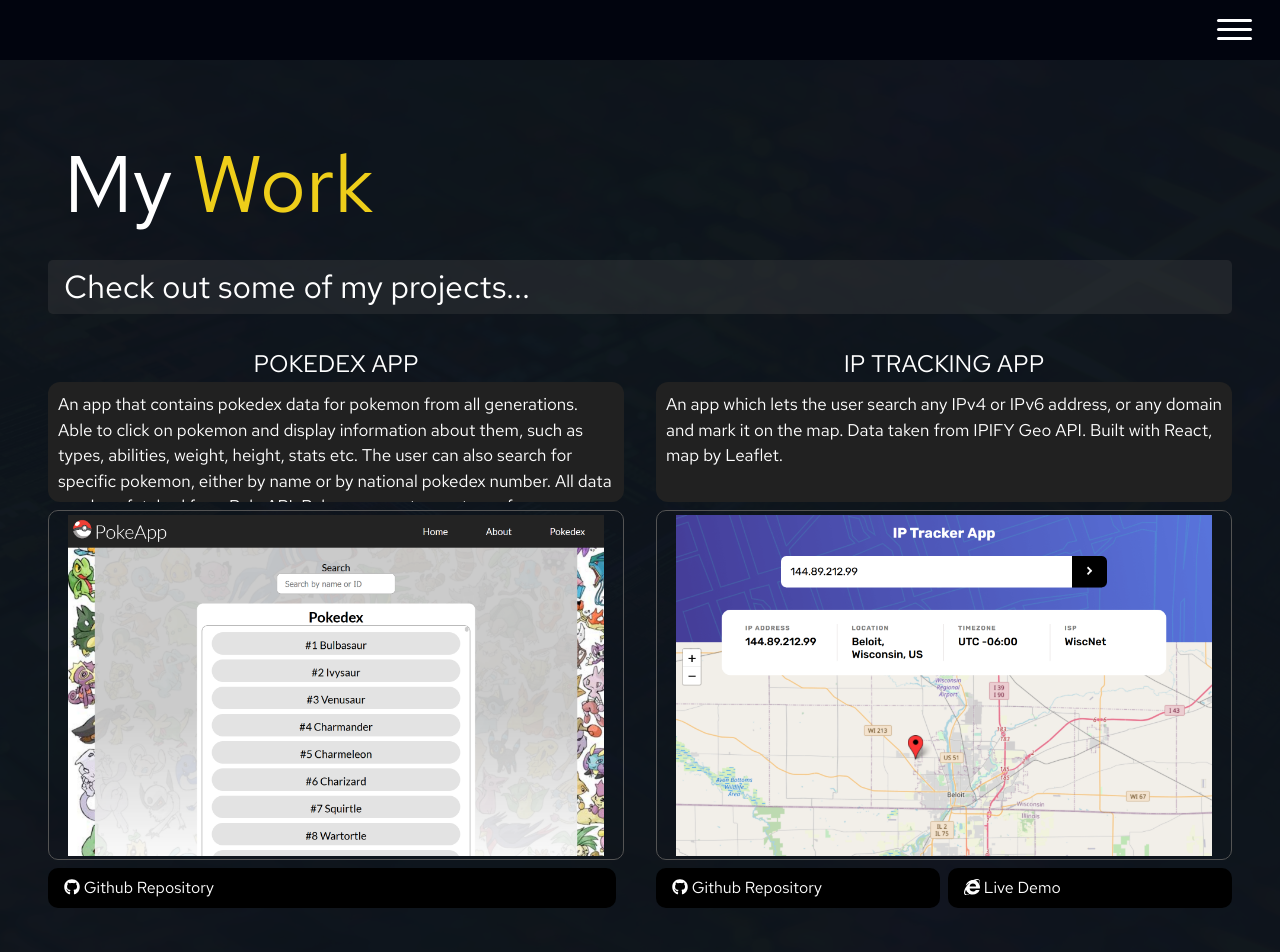
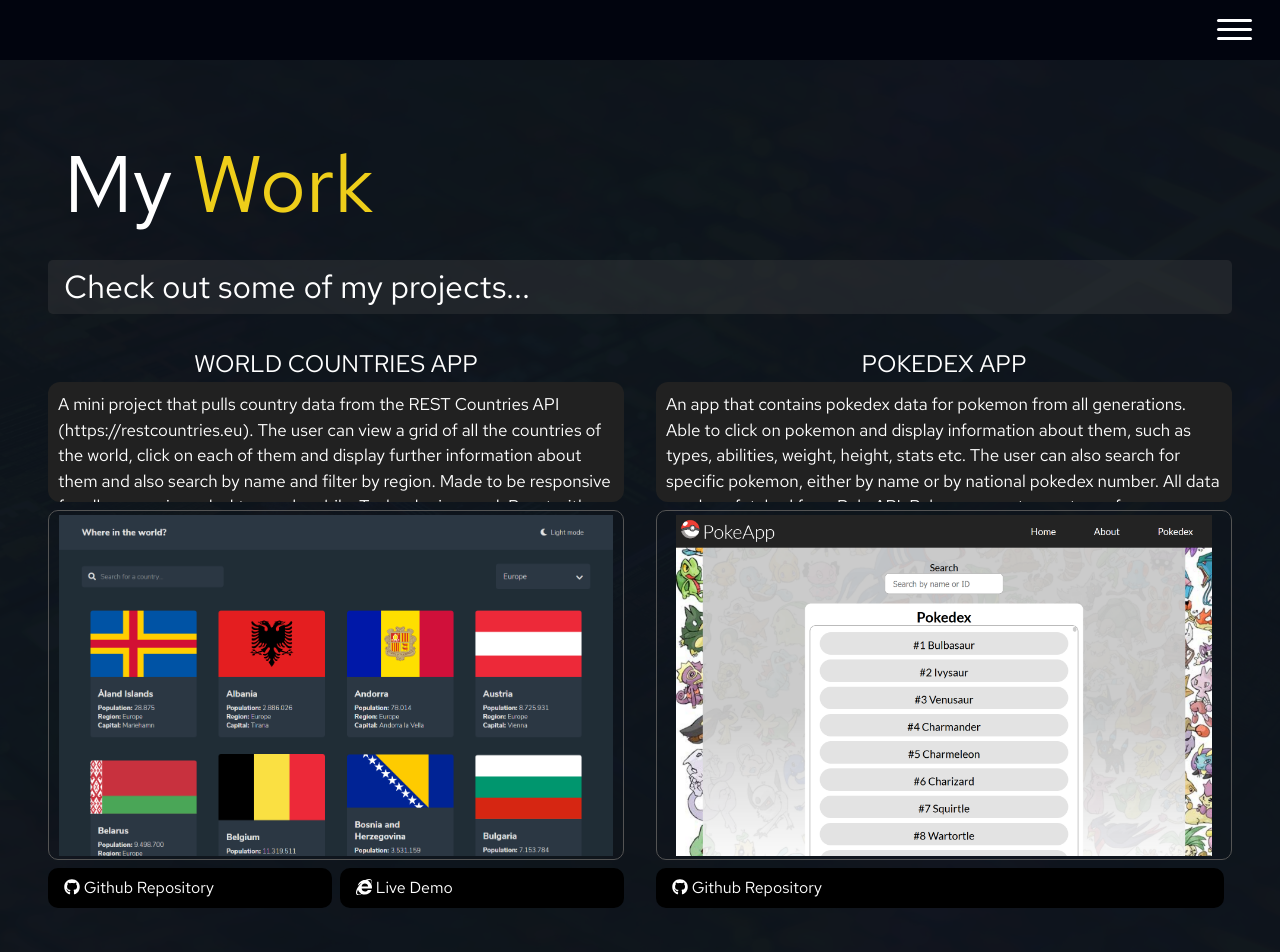
Before and after one commit to johndaamax/Homepage, a React (Create React App) app: page /homepage/work in a window 1280 px wide. Shown: the top 952 px of the page. Built offline with nearby package versions, Linux system fonts and the light colour scheme.

Commit message:
add new project

```diff
--- a/src/data/projects.js
+++ b/src/data/projects.js
@@ -3,6 +3,7 @@
 import p3 from '../assets/images/projects/refactoring.png';
 import p4 from '../assets/images/projects/ipTracker.png';
 import p5 from '../assets/images/projects/pokedex.png';
+import p6 from '../assets/images/projects/world-countries.png';
 
 export const projects = [
 	{
@@ -48,4 +49,15 @@
 		image: p5,
 		link: 'https://github.com/johndaamax/pokedex-app'
 	},
+	{
+		id: 6,
+		title: 'World Countries App',
+		description:
+			'A mini project that pulls country data from the REST Countries API (https://restcountries.eu). The user can view a grid of all the countries of the world, click on each of them and display further information about them and also search by name and filter by region. Made to be responsive for all screen sizes, desktop and mobile.\nTechnologies used: React with TypeScript, SCSS.',
+		image: p6,
+		link: 'https://github.com/johndaamax/world-countries',
+		isDeployed: {
+			link: 'https://world-rest-countries-kruh5y1j3.vercel.app/'
+		}
+	},
 ]
```
Also changed, not shown: src/assets/images/projects/world-countries.png (added).
